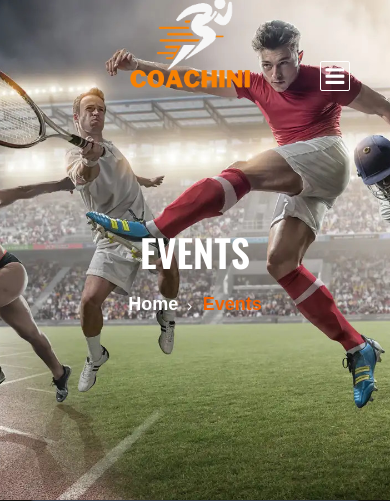
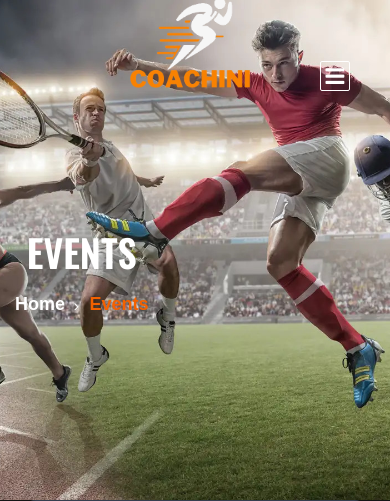
Before and after one commit to housssemm/PI_DEV_symfony, a Symfony app: template templates/evenement/ListEvenement.html.twig in a window 390 px wide. Shown: the top 501 px of the page. Run offline with Twig, Linux system fonts and the light colour scheme; the template is opened without the code that fills it, so the values that code supplies are empty; some libraries are stand-ins or nearby versions; some web fonts are replaced.

Commit message:
VERSION 4

```diff
--- a/src/Entity/Categorie.php
+++ b/src/Entity/Categorie.php
@@ -49,7 +49,7 @@ class Categorie
     }
 
     #[ORM\Column(type: 'string', nullable: false)]
-    #[Assert\NotBlank(message: "L'image est obligatoire.")]
+
 
     private ?string $image = null;
 
--- a/src/Entity/Produit.php
+++ b/src/Entity/Produit.php
@@ -87,7 +87,6 @@ class Produit
     }
 
     #[ORM\Column(type: 'string', nullable: true)]
-    #[Assert\NotBlank(message: "L'image est obligatoire.")]
     private ?string $image = null;
 
     public function getImage(): ?string
--- a/templates/base.html.twig
+++ b/templates/base.html.twig
@@ -153,7 +153,9 @@
 {% endblock %}
 
 
-{% block body %}{% endblock %}
+{% block body %}
+
+{% endblock %}
 
 
 {% block footer %}
--- a/templates/categorie/index.html.twig
+++ b/templates/categorie/index.html.twig
@@ -3,6 +3,11 @@
 {% block title %}Page Categorie{% endblock %}
 
 {% block header %}
+    <style>
+        body{
+            background: #151515;
+        }
+    </style>
     <!-- Page Preloder -->
     <div id="preloder">
         <div class="loader"></div>
--- a/templates/evenement/ListEvenement.html.twig
+++ b/templates/evenement/ListEvenement.html.twig
@@ -432,13 +432,18 @@
 			.event-actions {
 				flex-wrap: wrap;
 			}
+			.breadcrumb-text{
+				position: absolute;
+
+
+			}
 		}
 	</style>
 {% endblock %}
 {% block Hero_Section_Begin %}
 <section class="breadcrumb-section set-bg" data-setbg="img/event.jpg">
-	<div class="container">
-		<div class="row">
+	<div class="container1">
+		<div class="row1">
 			<div class="col-lg-12 text-center">
 				<div class="breadcrumb-text">
 					<h2>Events</h2>
--- a/templates/produit/index.html.twig
+++ b/templates/produit/index.html.twig
@@ -3,6 +3,11 @@
 {% block title %}Page Produit{% endblock %}
 
 {% block header %}
+    <style>
+        body{
+            background: #151515;
+        }
+    </style>
     <!-- Page Preloder -->
     <div id="preloder">
         <div class="loader"></div>
```
Also changed, not shown: src/Controller/EvenementController.php (+1 -42 lines), templates/categorie/ajouterCategorie.html.twig (line endings or trailing spaces).
